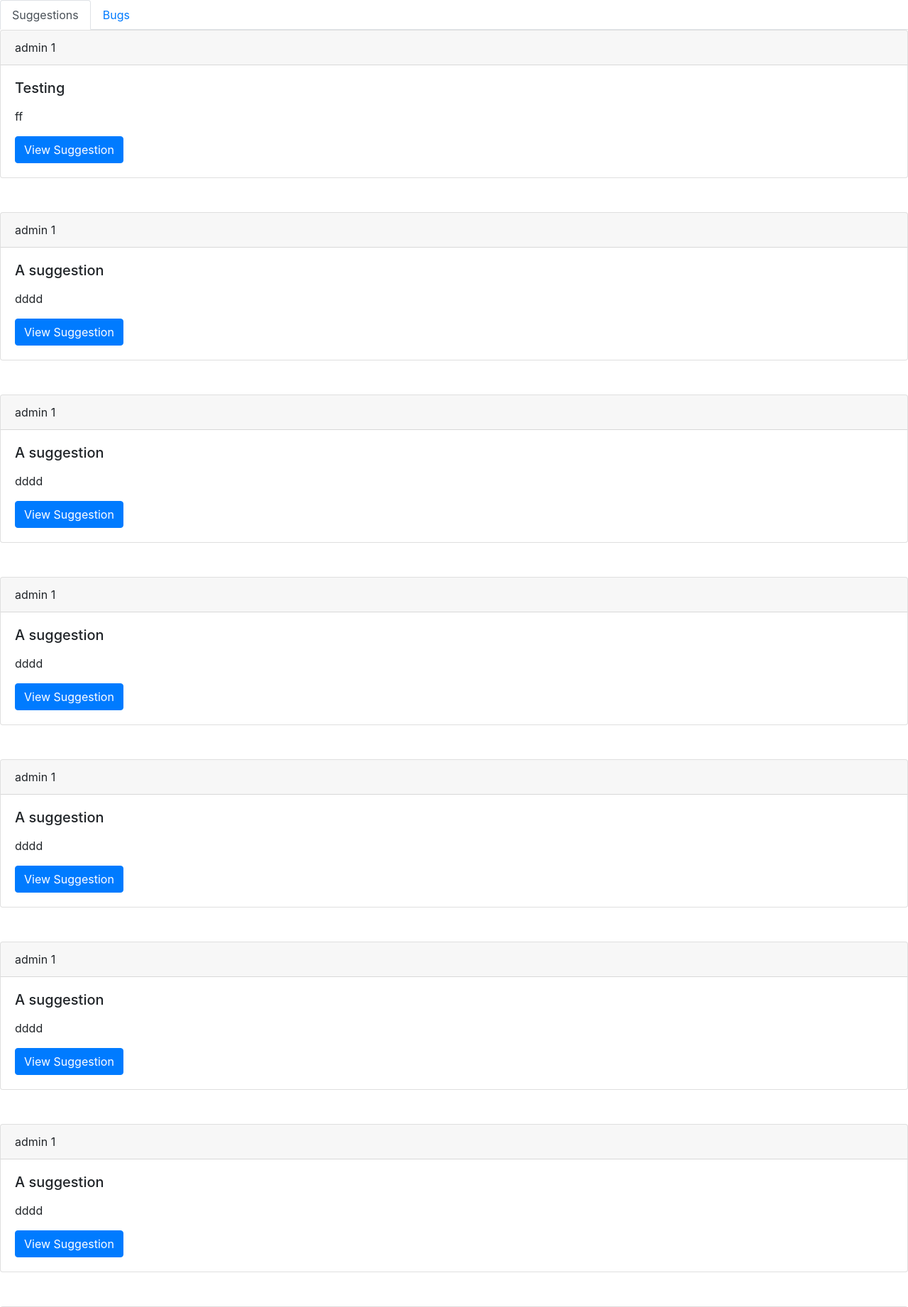
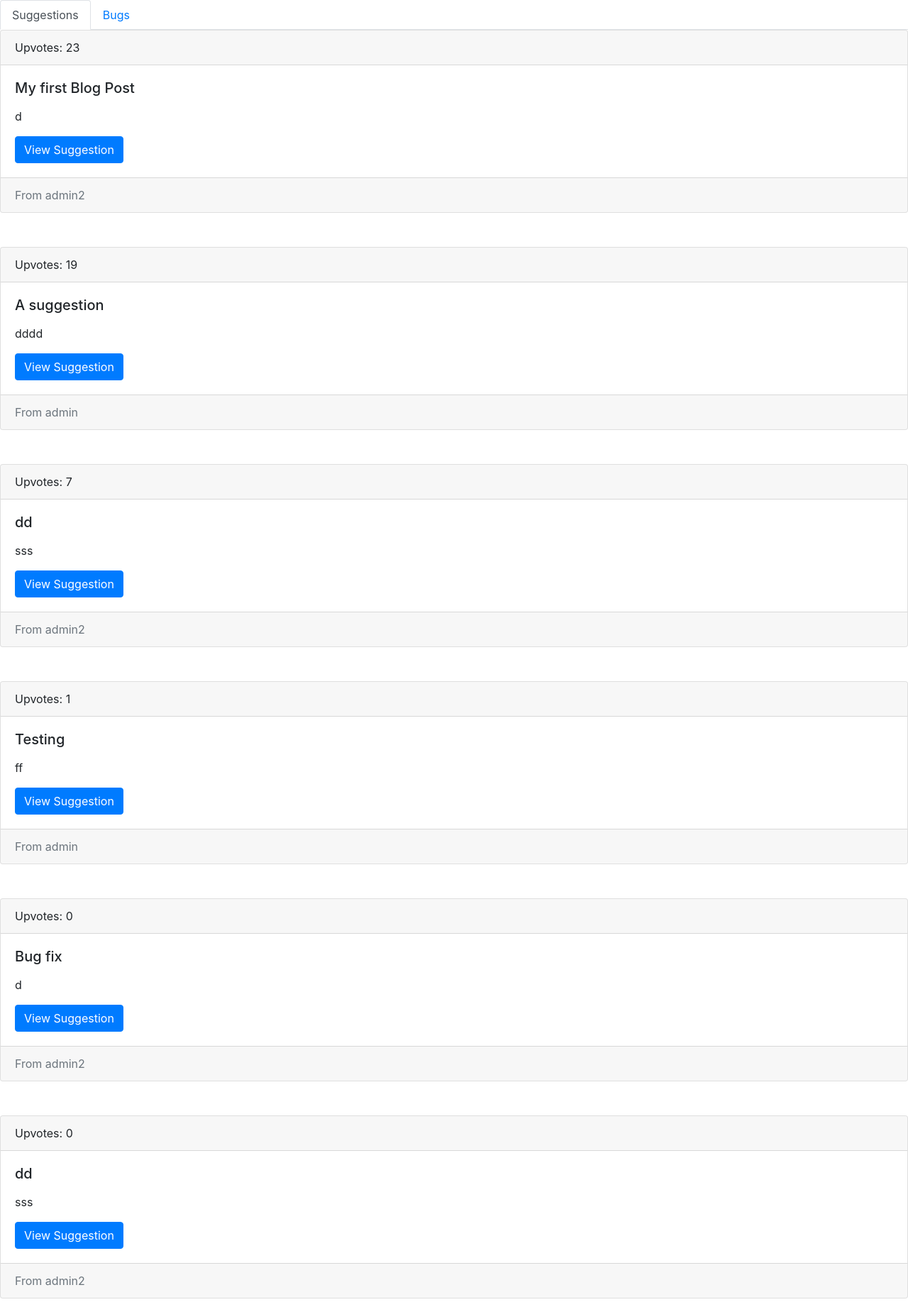
Before and after one commit to Paddywc/milestone-project-5, a Django app: page / in a window 1280 px wide. Shown: the part 56-1898 px from the top of the page at 71% size. Run offline with Django 3.2, Linux system fonts and the light colour scheme; data comes from the database, SQL or seed files in the repository; both versions use the stored data as it was after the commit; some libraries are stand-ins or nearby versions.

Commit message:
fix bug where upvote count only renderes as 1 or 0

```diff
--- a/usersuggestions/helpers.py
+++ b/usersuggestions/helpers.py
@@ -12,7 +12,7 @@ def return_all_suggestions():
     along with their upvote count. Ordered in descending
     order by upvote count
     """
-    return Suggestion.objects.filter(is_suggestion=True).annotate(upvotes=Count("upvote")).order_by("-upvote")
+    return Suggestion.objects.filter(is_suggestion=True).annotate(upvotes=Count("upvote")).order_by("-upvotes")
 
 def return_all_bugs():
     """
@@ -20,4 +20,4 @@ def return_all_bugs():
     their upvote count. Ordered in descending
     order by upvote count
     """
-    return Suggestion.objects.filter(is_suggestion=False).annotate(upvotes=Count("upvote")).order_by("-upvote")
+    return Suggestion.objects.filter(is_suggestion=False).annotate(upvotes=Count("upvote")).order_by("-upvotes")
--- a/usersuggestions/templates/home.html
+++ b/usersuggestions/templates/home.html
@@ -21,14 +21,18 @@
 
 <div class="card">
   <div class="card-header">
-    {{ suggestion.user }}
-    {{ suggestion.upvotes }}
+
+    Upvotes: {{ suggestion.upvotes }}
   </div>
   <div class="card-body">
     <h5 class="card-title">{{ suggestion.title }}</h5>
     <p class="card-text">{{ suggestion.details|safe }}</p>
     <a href="{% url 'view_suggestion' suggestion.id %}" class="btn btn-primary">View Suggestion</a>
   </div>
+    <div class="card-footer text-muted">
+    From {{ suggestion.user }}
+  </div>
+
 </div>
 
 <br><br>
@@ -44,12 +48,15 @@
 
 <div class="card">
   <div class="card-header">
-    {{ bug.user }}
+    Upvotes: {{ bug.upvotes }}
   </div>
   <div class="card-body">
     <h5 class="card-title">{{ bug.title }}</h5>
    <p class="card-text">{{ bug.details|safe }}</p>
     <a href="{% url 'view_suggestion' bug.id %}" class="btn btn-primary">View Bug</a>
+  </div>
+      <div class="card-footer text-muted">
+    From {{ bug.user }}
   </div>
 </div>
 
```
Also changed, not shown: db.sqlite3, usersuggestions/voting.py (line endings or trailing spaces).
